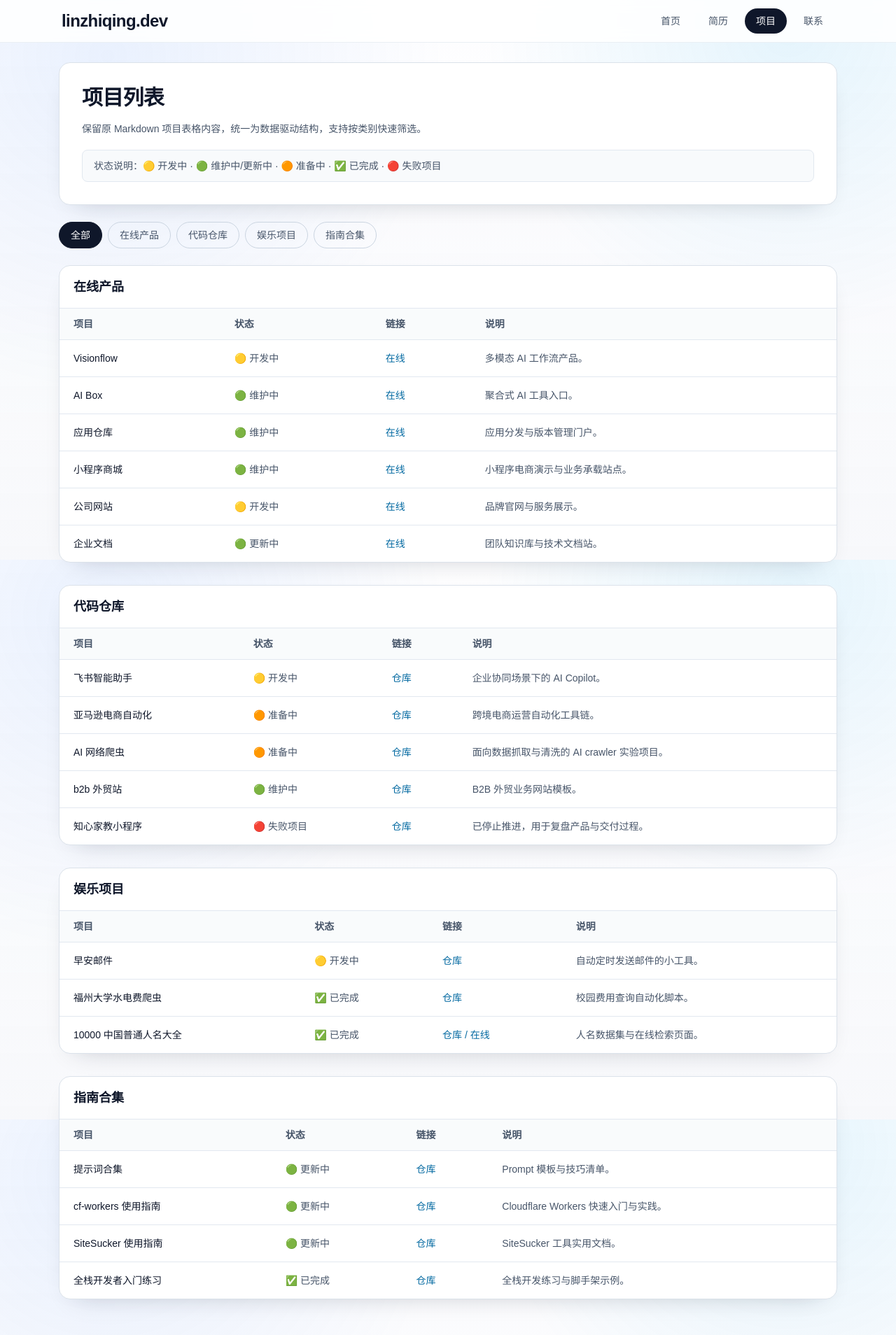
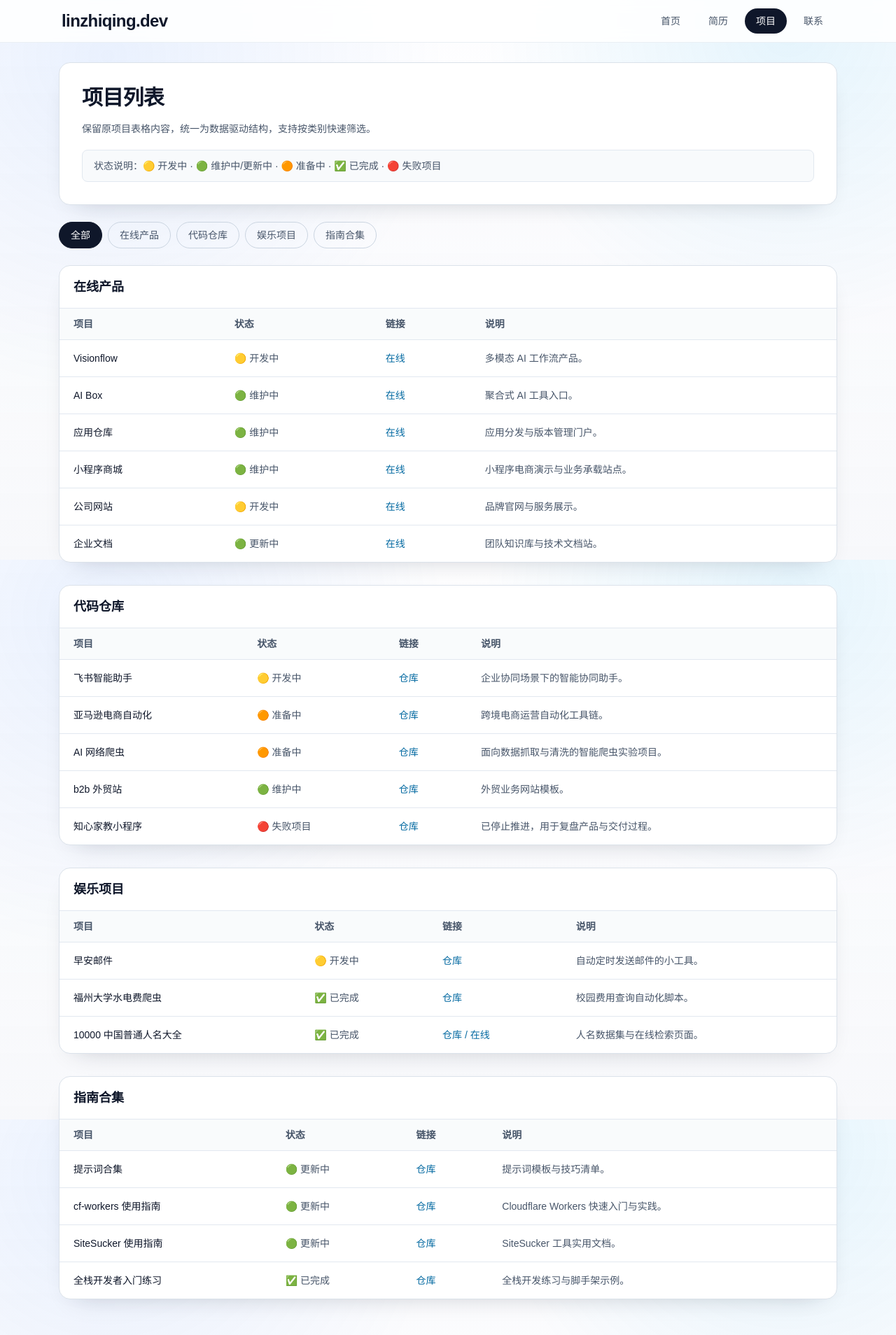
Before and after one commit to xiaolinbenben/linzhiqing.dev, a Next.js app: page /projects in a window 1280 px wide. Shown: the top 1908 px of the page at 70% size. Built offline with nearby package versions, Linux system fonts and the light colour scheme.

Commit message:
fix: 更新项目描述中的术语，提升表述准确性

```diff
--- a/src/app/projects/page.tsx
+++ b/src/app/projects/page.tsx
@@ -12,7 +12,7 @@ export default function ProjectsPage() {
       <section className="section-card p-6 sm:p-8">
         <h1 className="text-3xl font-bold tracking-tight text-slate-900 dark:text-white">项目列表</h1>
         <p className="mt-3 max-w-3xl text-sm leading-7 text-slate-600 dark:text-slate-300">
-          保留原 Markdown 项目表格内容，统一为数据驱动结构，支持按类别快速筛选。
+          保留原项目表格内容，统一为数据驱动结构，支持按类别快速筛选。
         </p>
         <p className="mt-4 rounded-lg border border-slate-200 bg-slate-50 px-4 py-3 text-sm text-slate-600 dark:border-slate-700 dark:bg-slate-900 dark:text-slate-300">
           状态说明：🟡 开发中 · 🟢 维护中/更新中 · 🟠 准备中 · ✅ 已完成 · 🔴 失败项目
--- a/src/data/profile.ts
+++ b/src/data/profile.ts
@@ -110,7 +110,7 @@ export const projectGroups: Record<ProjectCategoryId, ProjectItem[]> = {
       title: "飞书智能助手",
       status: "🟡 开发中",
       links: [{ label: "仓库", url: "https://github.com/beisi-tech/feishu-copilot" }],
-      description: "企业协同场景下的 AI Copilot。"
+      description: "企业协同场景下的智能协同助手。"
     },
     {
       title: "亚马逊电商自动化",
@@ -122,13 +122,13 @@ export const projectGroups: Record<ProjectCategoryId, ProjectItem[]> = {
       title: "AI 网络爬虫",
       status: "🟠 准备中",
       links: [{ label: "仓库", url: "https://github.com/xiaolinbenben/graber" }],
-      description: "面向数据抓取与清洗的 AI crawler 实验项目。"
+      description: "面向数据抓取与清洗的智能爬虫实验项目。"
     },
     {
       title: "b2b 外贸站",
       status: "🟢 维护中",
       links: [{ label: "仓库", url: "https://github.com/beisi-tech/web_b2b" }],
-      description: "B2B 外贸业务网站模板。"
+      description: "外贸业务网站模板。"
     },
     {
       title: "知心家教小程序",
@@ -170,7 +170,7 @@ export const projectGroups: Record<ProjectCategoryId, ProjectItem[]> = {
       title: "提示词合集",
       status: "🟢 更新中",
       links: [{ label: "仓库", url: "https://github.com/xiaolinbenben/awesome-prompts" }],
-      description: "Prompt 模板与技巧清单。"
+      description: "提示词模板与技巧清单。"
     },
     {
       title: "cf-workers 使用指南",
```
